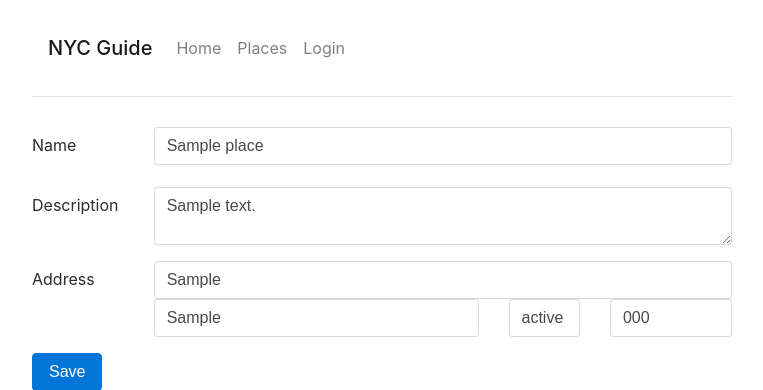
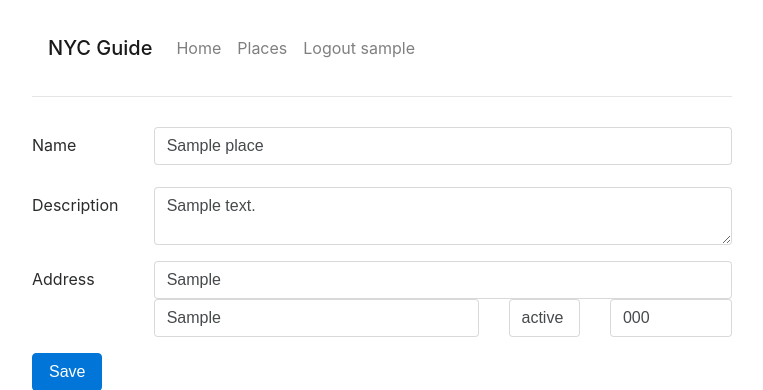
Before and after one commit to ericgarig/nyc_guide, a Flask app: page /place/1/edit/ in a window 1280 px wide. Shown: the top 390 px of the page, without its empty margins (258-1021 px from the left). Run offline with Flask 2, Linux system fonts and the light colour scheme; a user stored in the database is signed in; tables that the repository leaves empty hold one stand-in row (values such as "Sample post"); parts of the project's set-up code (start-up, migrations or seed data) failed here and were passed over; some libraries are stand-ins or nearby versions.

Commit message:
bug fix in user class, nav template. removed unnecessary import from views

```diff
--- a/models.py
+++ b/models.py
@@ -88,5 +88,5 @@ class User(db.Model):
         return False
 
     def get_id(self):
-        """Return the email address to satisfy Flask-Login's requirements."""
-        return self.email
+        """Return the id address to satisfy Flask-Login's requirements."""
+        return self.id
--- a/templates/nav.html
+++ b/templates/nav.html
@@ -10,7 +10,11 @@
 			<li class="nav-item"><a class="nav-link" href="{{ url_for('welcome') }}">Home</a></li>
 			<li class="nav-item"><a class="nav-link" href="{{ url_for('place_list') }}">Places</a></li>
 			<!-- <li class="nav-item"><a class="nav-link" href="{{ url_for('tag_list') }}">Tags</a></li> -->
-			<li class="nav-item"><a class="nav-link" href="{{ url_for('login') }}">Login</a></li>
+			{% if current_user.is_authenticated %}
+				<li class="nav-item"><a class="nav-link" href="{{ url_for('logout') }}">Logout  {{ current_user.username }}</a></li>
+			{% else %}
+				<li class="nav-item"><a class="nav-link" href="{{ url_for('login') }}">Login</a></li>
+			{% endif %}
 		</ul>
 	</div>
 </nav>
--- a/views.py
+++ b/views.py
@@ -56,6 +56,7 @@ def edit_place(id):
 
 
 @app.route('/place/new', methods=['GET', 'POST'])
+@login_required
 def new_place():
     form = PlaceForm()
     if form.validate_on_submit():
@@ -95,6 +96,7 @@ def tag(tag_name):
     return render_template('tag_info.html', places=places, tag=tag_name)
 
 
+# ### USER ###
 @lm.user_loader
 def user_loader(id):
     return User.query.get(id)
```
